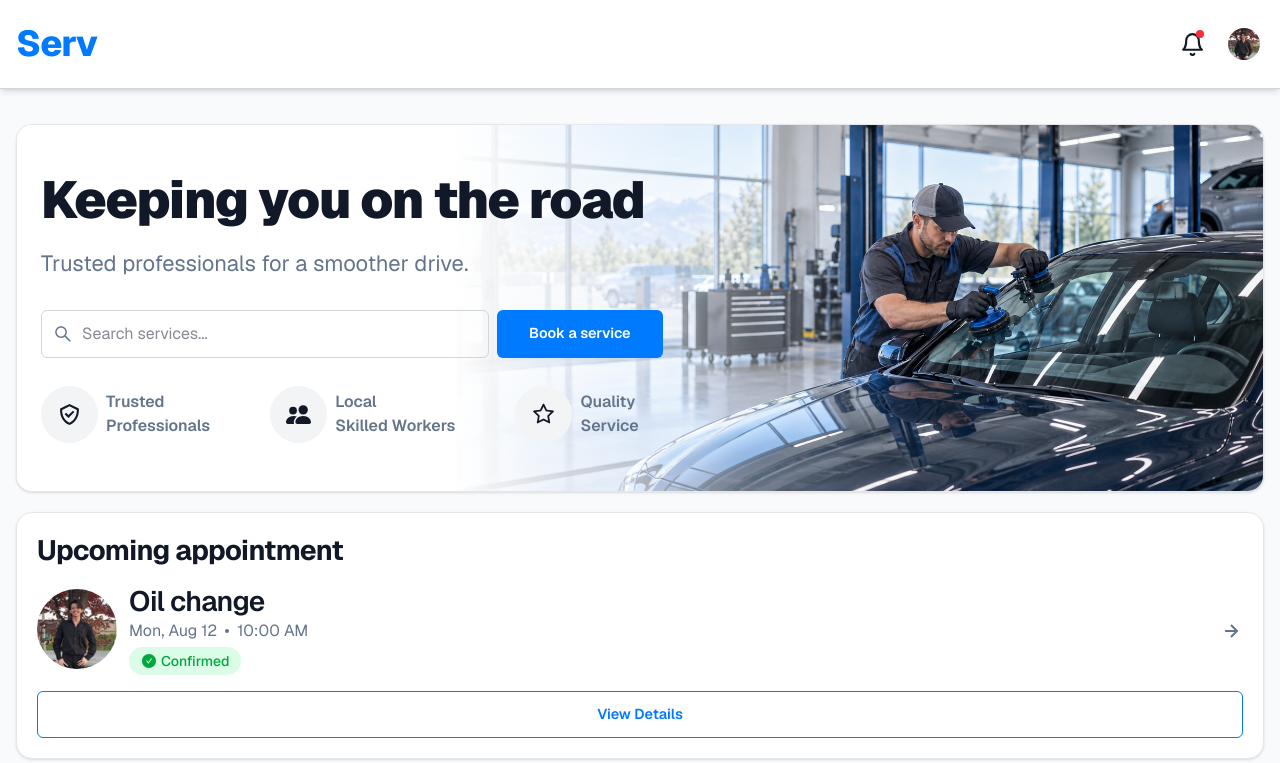
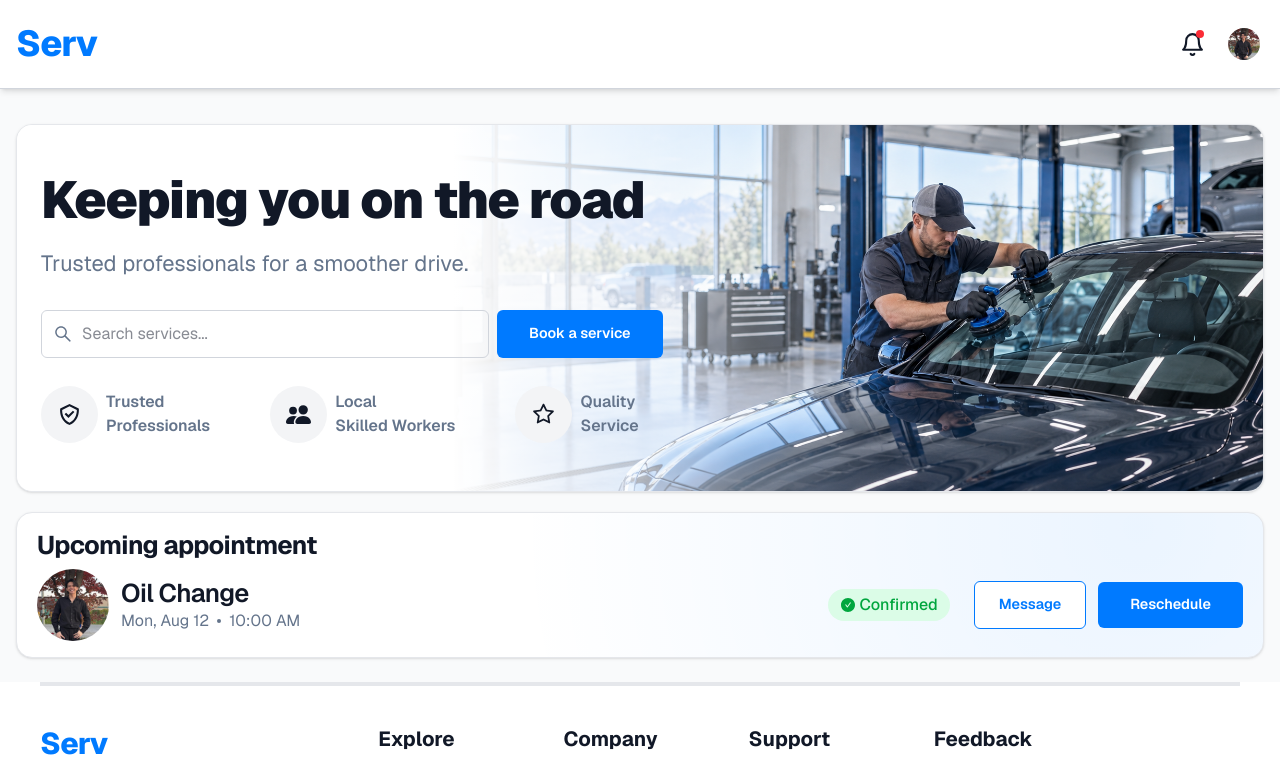
Before and after one commit to Rickson0628/Serv, a Next.js app: page /dashboard/customer in a window 1280 px wide. Shown: the top 763 px of the page. Built offline with nearby package versions, Linux system fonts and the light colour scheme.

Commit message:
feat: enhance ProviderAppointment component layout and styling

```diff
--- a/src/app/(platform)/platform.module.css
+++ b/src/app/(platform)/platform.module.css
@@ -13,10 +13,10 @@
   @apply  max-w-[10ch] sm:max-w-none text-[1.75rem] leading-[1.02] tracking-tight md:max-w-none md:text-[2.5rem] lg:text-[3rem] xl:text-[3.25rem];
 }
 .cardTitle {
-  @apply text-[1.15rem]  font-bold leading-tight tracking-tight md:text-[1.25rem] md:text-[1.4rem] lg:text-[1.6rem] xl:text-[1.75rem];
+  @apply text-[1.15rem]  font-bold leading-tight tracking-tight md:text-[1.25rem] md:text-[1.4rem] lg:text-[1.6rem] ;
 }
 .cardSubtitle {
-  @apply text-[1.15rem]  font-semibold leading-tight tracking-tight md:text-[1.25rem] md:text-[1.4rem] lg:text-[1.6rem] xl:text-[1.75rem];
+  @apply text-[1.15rem] font-sans font-semibold leading-tight tracking-tight md:text-[1.25rem] md:text-[1.4rem] lg:text-[1.6rem];
 }
 
 .cardDescription{
--- a/src/components/dashboard/DashboardAppointment.tsx
+++ b/src/components/dashboard/DashboardAppointment.tsx
@@ -1,27 +1,32 @@
 import Image from "next/image";
 import Link from "next/link";
 import { AiFillCheckCircle } from "react-icons/ai";
-import { BiRightArrowAlt } from "react-icons/bi";
 import platStyles from "../../app/(platform)/platform.module.css";
 
 const ProviderAppointment = () => {
   return (
-    <article className="mt-5 w-full space-y-4 rounded-2xl border border-gray-200 bg-white px-5 py-5 shadow-sm transition-transform hover:scale-[1.01]">
+    <article className="mt-5 w-full space-y-4 lg:space-y-2 rounded-2xl border border-gray-200 bg-white bg-[radial-gradient(circle_at_90%_10%,rgba(0,122,255,0.08),transparent_55%)] px-5 py-4 shadow-sm transition-transform hover:scale-[1.01]">
 
       {/* Card Title */}
       <h2 className={`${platStyles.cardTitle} font-semibold`}>
         Upcoming appointment
       </h2>
 
+      {/* Appointment Row */}
+      <div className="flex flex-col gap-4 lg:flex-row lg:items-center lg:justify-between lg:gap-8">
+
         {/* Appointment Information */}
-      <div className="flex items-center gap-3">
+        <div className="flex min-w-0 flex-1 items-center gap-3">
+
+          {/* TODO: Replace hardcoded provider image with appointment/provider data */}
 
           {/* Provider Image */}
-        <div className="relative h-20 w-20 shrink-0 overflow-hidden rounded-full md:h-20 md:w-20">
+          <div className="relative h-16 w-16 shrink-0 overflow-hidden rounded-full lg:h-[72px] lg:w-[72px]">
             <Image
               src="/dashboard/icon.jpg"
               alt="Service provider"
               fill
+              sizes="(min-width: 1024px) 72px, 64px"
               className="object-cover"
             />
           </div>
@@ -29,37 +34,70 @@ const ProviderAppointment = () => {
           {/* Appointment Details */}
           <div className="flex min-w-0 flex-1 flex-col">
 
+            {/* TODO: Replace hardcoded appointment details with dynamic data */}
+
             {/* Service Name */}
             <div className={platStyles.cardSubtitle}>
-            Oil change
+              Oil Change
             </div>
 
-          {/* Date, Time & Arrow */}
-          <div className="flex w-full items-center justify-between gap-3">
+            {/* Date & Time */}
             <div className="flex flex-wrap items-center gap-2 text-sm text-muted md:text-base">
               <span>Mon, Aug 12</span>
               <span className="h-1 w-1 rounded-full bg-muted" />
               <span>10:00 AM</span>
             </div>
 
-            <BiRightArrowAlt className="shrink-0 text-xl text-muted md:text-2xl" />
-          </div>
+            {/* TODO: Render status and status color based on appointment status */}
 
-          {/* Status */}
-          <div className="mt-1 flex w-fit items-center gap-1 rounded-full bg-green-100 px-3 py-1 text-sm font-medium text-green-600">
+            {/* Mobile Status */}
+            <div className="mt-1 flex w-fit items-center gap-1 rounded-full bg-green-100 px-3 py-1 text-sm font-medium text-green-600 lg:hidden">
               <AiFillCheckCircle size={16} />
               <span>Confirmed</span>
             </div>
           </div>
         </div>
 
-      {/* View Details */}
+
+
+        {/* Mobile View Details */}
         <Link
           href="/appointment/customer"
-        className="btn-secondary w-full text-primary"
+          className="btn-secondary w-full text-primary lg:hidden"
         >
           View Details
         </Link>
+
+        {/* Desktop Status + Actions */}
+        <div className="hidden shrink-0 items-center gap-6 lg:flex">
+
+          {/* Status */}
+          <div className="flex w-fit items-center gap-1 rounded-full bg-green-100 px-3 py-1 text-md font-medium text-green-600">
+            <AiFillCheckCircle size={16} />
+            <span>Confirmed</span>
+          </div>
+
+          {/* Actions */}
+          <div className="flex items-center gap-3">
+
+
+            <Link
+              href="/messages/customer"
+              className="btn-secondary whitespace-nowrap text-primary"
+            >
+              Message
+            </Link>
+
+
+            <Link
+              href="/appointment/customer"
+              className="btn-primary whitespace-nowrap"
+            >
+              Reschedule
+            </Link>
+          </div>
+        </div>
+      </div>
     </article>
   );
 };
```
Lines whose indentation alone changed are shown as unchanged.
